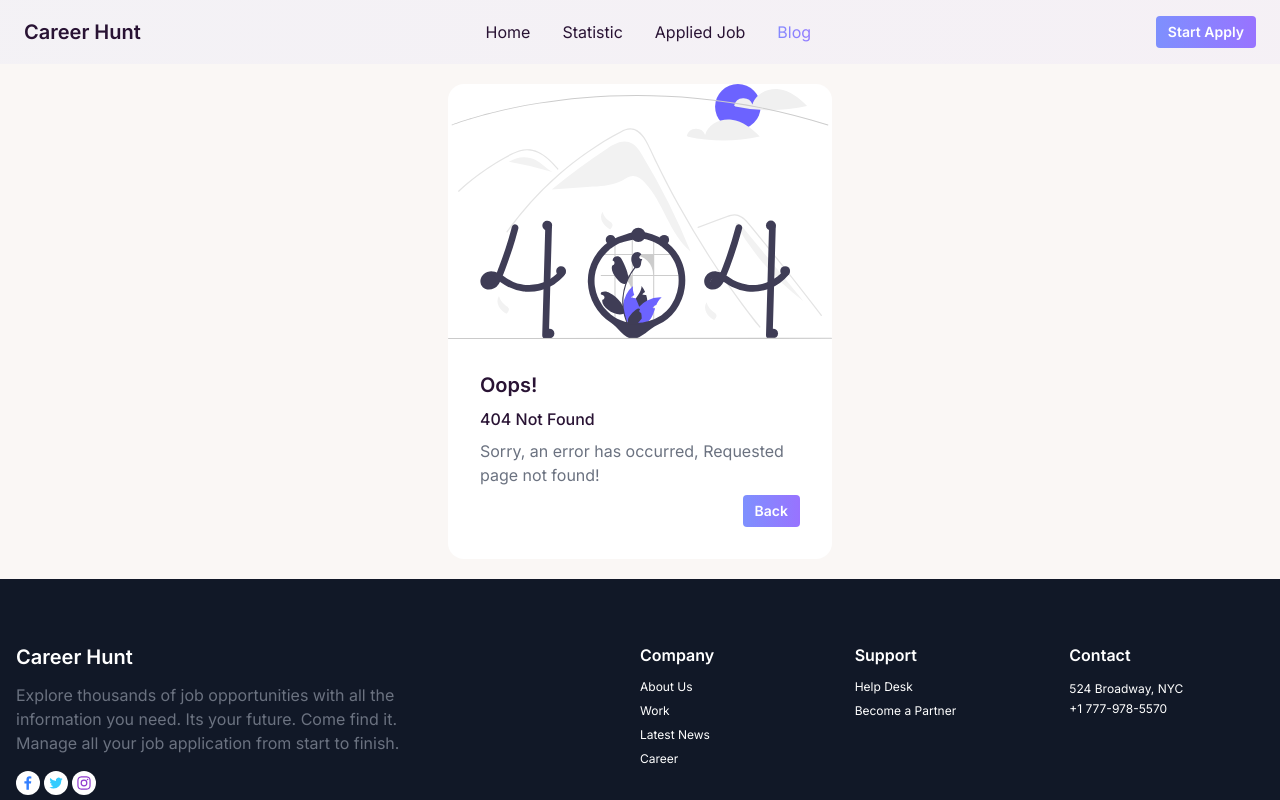
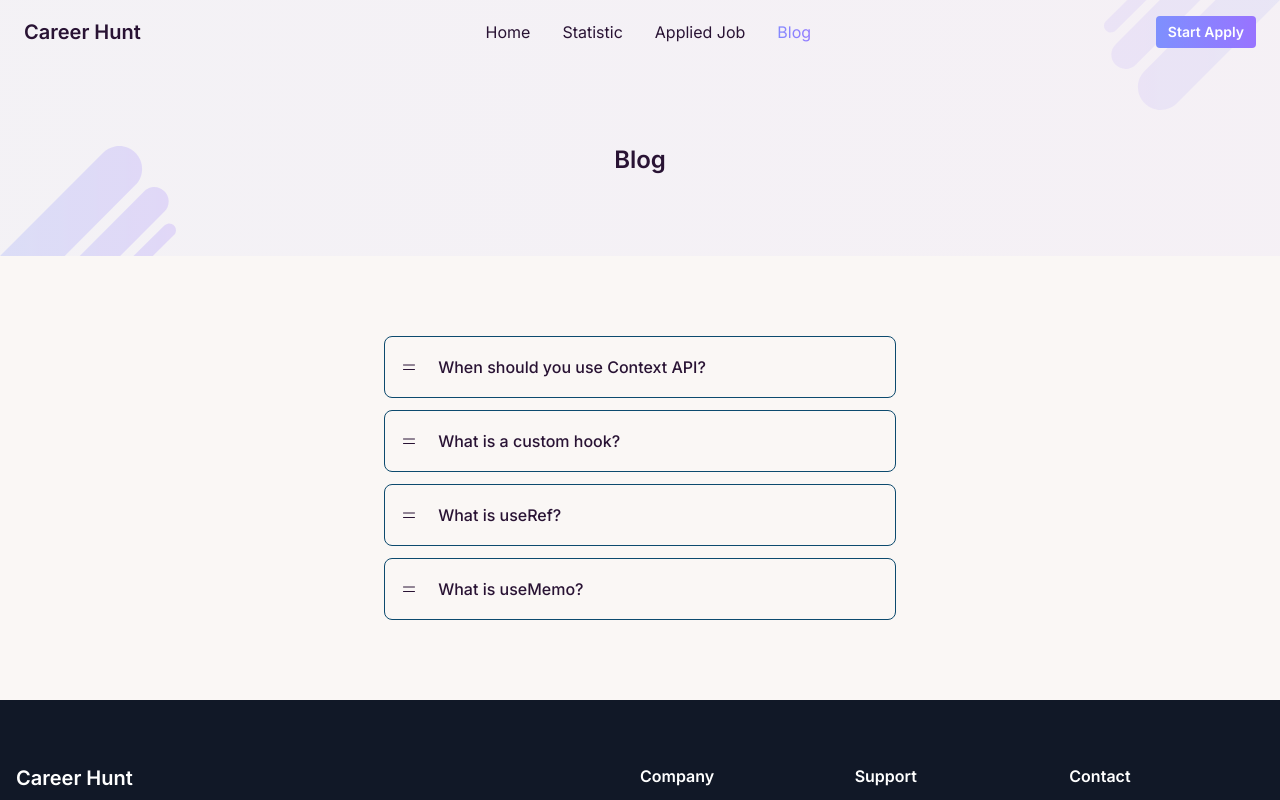
Before and after one commit to khalidccnu/career-hunt, a React (Vite) app: page /blog in a window 1280 px wide. Shown: the top 800 px of the page. Built offline with nearby package versions, Linux system fonts and the light colour scheme.

Commit message:
blog added

```diff
--- a/src/App.jsx
+++ b/src/App.jsx
@@ -5,6 +5,7 @@ import Error from "./route/Error.jsx";
 import Home from "./route/Home.jsx";
 import Statistic from "./route/Statistic.jsx";
 import AppliedJobs from "./route/AppliedJobs.jsx";
+import Blog from "./route/Blog.jsx";
 import JobDetails from "./route/JobDetails.jsx";
 
 function App() {
@@ -28,6 +29,10 @@ function App() {
           element: <AppliedJobs />,
         },
         {
+          path: "/blog",
+          element: <Blog />,
+        },
+        {
           path: "/jobs/details/:jobId",
           element: <JobDetails />,
         },
--- /dev/null
+++ b/src/route/Blog.jsx
@@ -0,0 +1,130 @@
+import React from "react";
+import Breadcrumb from "../component/Breadcrumb.jsx";
+
+const Blog = () => {
+  return (
+    <>
+      <Breadcrumb title={"Blog"} />
+      <section className="py-20">
+        <div className="container">
+          <div className="max-w-lg mx-auto space-y-3">
+            <div className="collapse border border-sky-900 rounded-lg">
+              <input type="checkbox" />
+              <div className="collapse-title flex items-center font-medium hover:text-sky-500 rounded-lg shadow-sm space-x-2">
+                <svg
+                  xmlns="http://www.w3.org/2000/svg"
+                  fill="none"
+                  viewBox="0 0 24 24"
+                  strokeWidth="1.5"
+                  stroke="currentColor"
+                  className="w-4 mr-auto"
+                >
+                  <path
+                    strokeLinecap="round"
+                    strokeLinejoin="round"
+                    d="M3.75 9h16.5m-16.5 6.75h16.5"
+                  />
+                </svg>
+                <h5 className="w-11/12">When should you use Context API?</h5>
+              </div>
+              <div className="collapse-content">
+                <p className="pl-24 pr-10 py-10 text-base">
+                  The Context API is the React feature used for solving props
+                  drilling problems. So, it provides a way to pass data through
+                  the component tree without having to pass props down manually
+                  at every level. That's reason, Context API should be used.
+                </p>
+              </div>
+            </div>
+            <div className="collapse border border-sky-900 rounded-lg">
+              <input type="checkbox" />
+              <div className="collapse-title flex items-center font-medium hover:text-sky-500 rounded-lg shadow-sm space-x-2">
+                <svg
+                  xmlns="http://www.w3.org/2000/svg"
+                  fill="none"
+                  viewBox="0 0 24 24"
+                  strokeWidth="1.5"
+                  stroke="currentColor"
+                  className="w-4 mr-auto"
+                >
+                  <path
+                    strokeLinecap="round"
+                    strokeLinejoin="round"
+                    d="M3.75 9h16.5m-16.5 6.75h16.5"
+                  />
+                </svg>
+                <h5 className="w-11/12">What is a custom hook?</h5>
+              </div>
+              <div className="collapse-content">
+                <p className="pl-24 pr-10 py-10 text-base">
+                  A custom hook is a special JavaScript function whose name
+                  starts with 'use' and can be used to call other hooks. When we
+                  have component logic that needs to be used by multiple
+                  components, then we can extract that logic to a custom Hook.
+                </p>
+              </div>
+            </div>
+            <div className="collapse border border-sky-900 rounded-lg">
+              <input type="checkbox" />
+              <div className="collapse-title flex items-center font-medium hover:text-sky-500 rounded-lg shadow-sm space-x-2">
+                <svg
+                  xmlns="http://www.w3.org/2000/svg"
+                  fill="none"
+                  viewBox="0 0 24 24"
+                  strokeWidth="1.5"
+                  stroke="currentColor"
+                  className="w-4 mr-auto"
+                >
+                  <path
+                    strokeLinecap="round"
+                    strokeLinejoin="round"
+                    d="M3.75 9h16.5m-16.5 6.75h16.5"
+                  />
+                </svg>
+                <h5 className="w-11/12">What is useRef?</h5>
+              </div>
+              <div className="collapse-content">
+                <p className="pl-24 pr-10 py-10 text-base">
+                  The useRef Hook allows to persist values between renders. It
+                  can be used to store a mutable value that does not cause a
+                  re-render when updated. It can be used to access a DOM element
+                  directly.
+                </p>
+              </div>
+            </div>
+            <div className="collapse border border-sky-900 rounded-lg">
+              <input type="checkbox" />
+              <div className="collapse-title flex items-center font-medium hover:text-sky-500 rounded-lg shadow-sm space-x-2">
+                <svg
+                  xmlns="http://www.w3.org/2000/svg"
+                  fill="none"
+                  viewBox="0 0 24 24"
+                  strokeWidth="1.5"
+                  stroke="currentColor"
+                  className="w-4 mr-auto"
+                >
+                  <path
+                    strokeLinecap="round"
+                    strokeLinejoin="round"
+                    d="M3.75 9h16.5m-16.5 6.75h16.5"
+                  />
+                </svg>
+                <h5 className="w-11/12">What is useMemo?</h5>
+              </div>
+              <div className="collapse-content">
+                <p className="pl-24 pr-10 py-10 text-base">
+                  React has a built-in hook called useMemo that allows to
+                  memoize expensive functions so that we can avoid calling them
+                  on every render. It caches the result of a calculation between
+                  re-renders.
+                </p>
+              </div>
+            </div>
+          </div>
+        </div>
+      </section>
+    </>
+  );
+};
+
+export default Blog;
```
